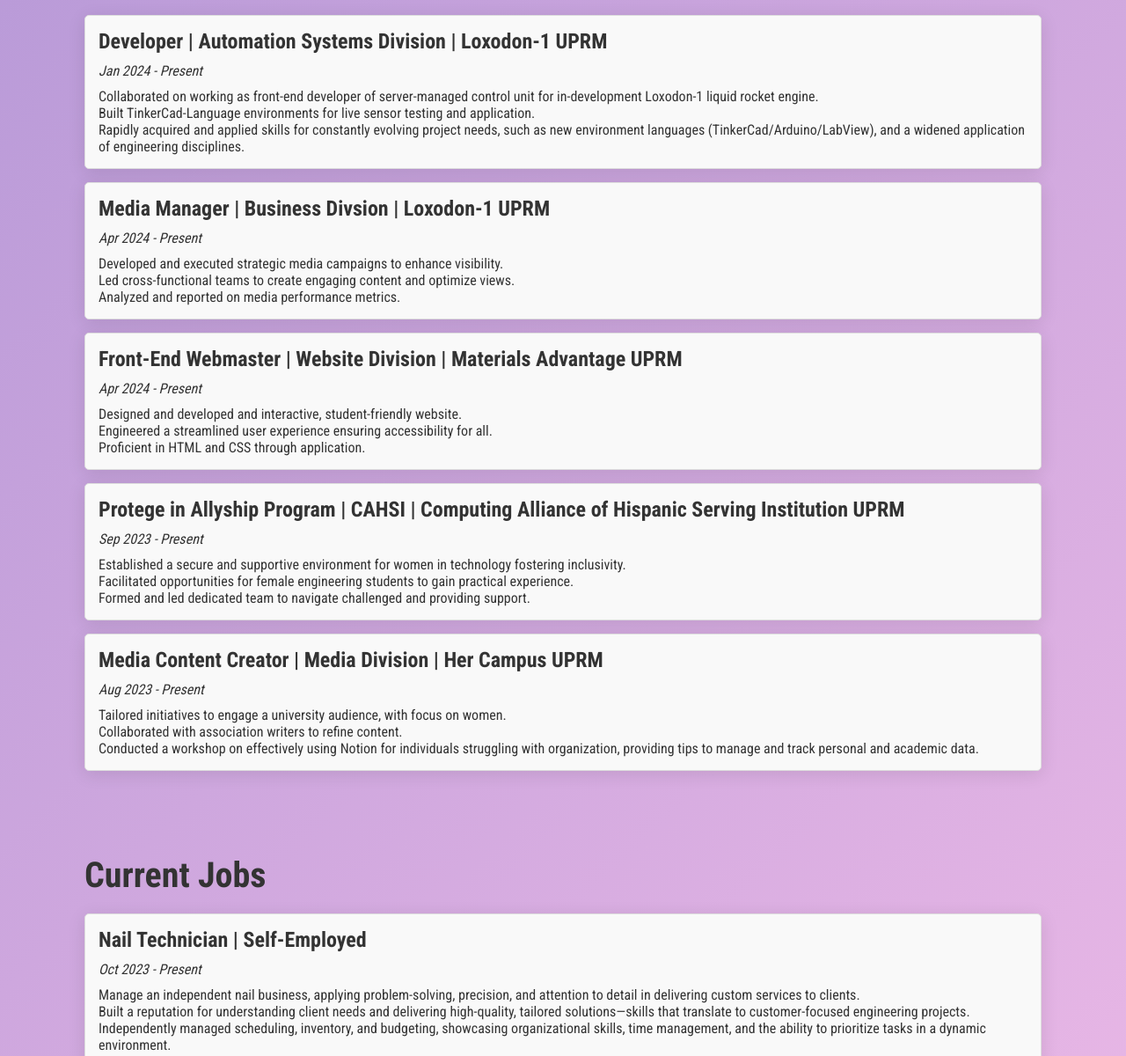
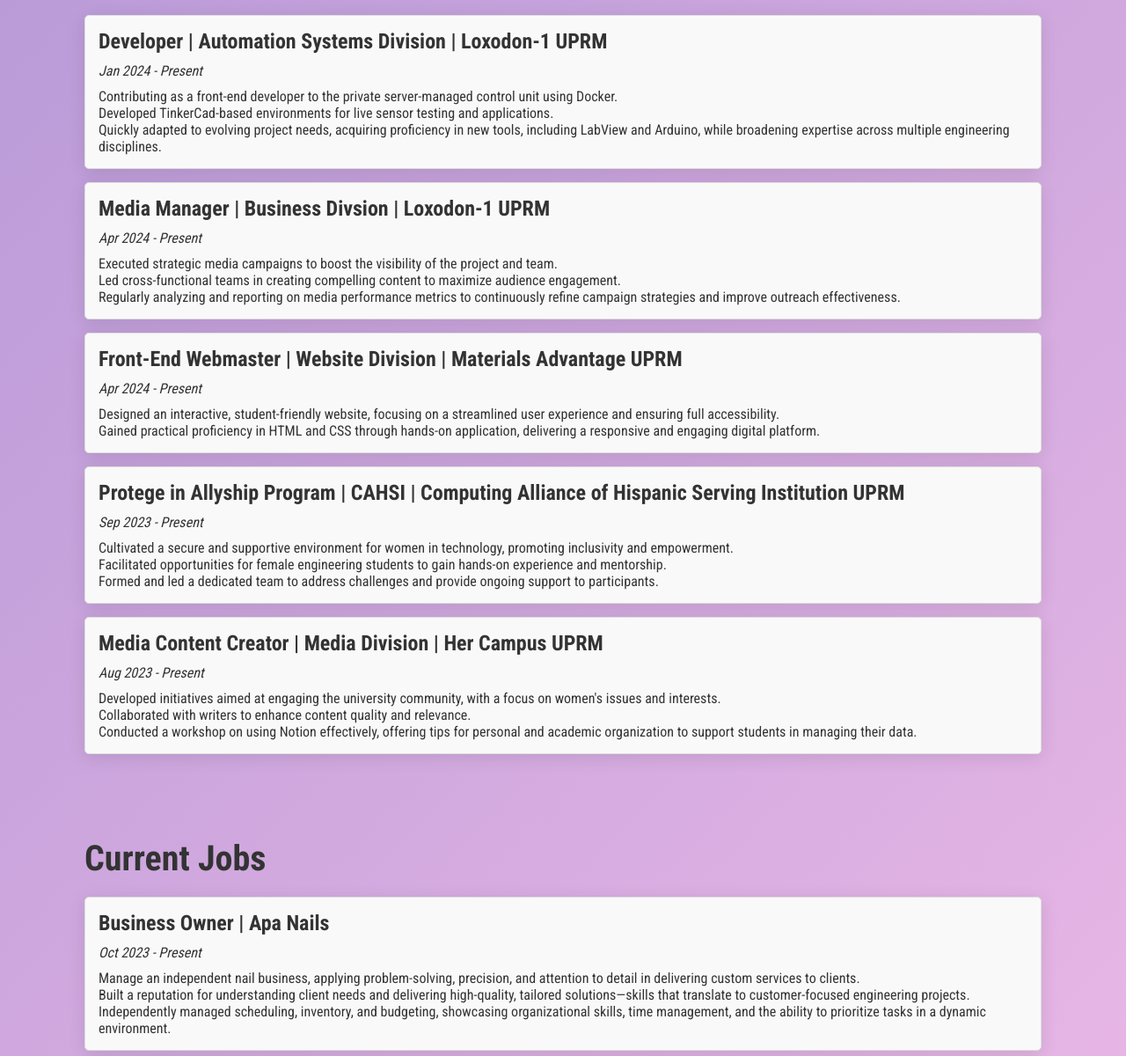
Before and after one commit to ana-guevara/MyPortfolio, a plain HTML site: page index.html in a window 1280 px wide. Shown: the part 1400-2600 px from the top of the page at 88% size. Drawn offline with Linux system fonts and the light colour scheme.

Commit message:
Update index.html

```diff
--- a/index.html
+++ b/index.html
@@ -19,7 +19,7 @@
     <header>
         <div class="container">
             <h1>Ana C. Guevara Guzman </h1>
-            <p>Front-End Developer | Student | Programmer</p>
+            <p>Full-Stack Developer | Student | Programmer</p>
             <nav>
                 <ul>
                     <li><a href="#about">About Me</a></li>
@@ -81,27 +81,26 @@
             <h3>Developer | Automation Systems Division | Loxodon-1 UPRM</h3>
             <p><em>Jan 2024 - Present</em></p>
             <ul>
-                <li>Collaborated on working as front-end developer of server-managed control unit for in-development Loxodon-1 liquid rocket engine.</li>
-                <li>Built TinkerCad-Language environments for live sensor testing and application.</li>
-                <li>Rapidly acquired and applied skills for constantly evolving project needs, such as new environment languages (TinkerCad/Arduino/LabView), and a widened application of engineering disciplines.</li>
+                <li>Contributing as a front-end developer to the private server-managed control unit using Docker.</li>
+                <li>Developed TinkerCad-based environments for live sensor testing and applications.</li>
+                <li>Quickly adapted to evolving project needs, acquiring proficiency in new tools, including LabView and Arduino, while broadening expertise across multiple engineering disciplines.</li>
             </ul>
         </div>
         <div class="job">
             <h3>Media Manager | Business Divsion | Loxodon-1 UPRM </h3>
             <p><em>Apr 2024 - Present</em></p>
             <ul>
-                <li>Developed and executed strategic media campaigns to enhance visibility.</li>
-                <li>Led cross-functional teams to create engaging content and optimize views.</li>
-                <li>Analyzed and reported on media performance metrics.</li>
+                <li>Executed strategic media campaigns to boost the visibility of the project and team.</li>
+                <li>Led cross-functional teams in creating compelling content to maximize audience engagement.</li>
+                <li>Regularly analyzing and reporting on media performance metrics to continuously refine campaign strategies and improve outreach effectiveness.</li>
             </ul>
         </div>
         <div class="job">
             <h3>Front-End Webmaster | Website Division | Materials Advantage UPRM</h3>
             <p><em>Apr 2024 - Present</em></p>
             <ul>
-                <li>Designed and developed and interactive, student-friendly website.</li>
-                <li>Engineered a streamlined user experience ensuring accessibility for all.</li>
-                <li>Proficient in HTML and CSS through application. </li>
+                <li>Designed an interactive, student-friendly website, focusing on a streamlined user experience and ensuring full accessibility.</li>
+                <li>Gained practical proficiency in HTML and CSS through hands-on application, delivering a responsive and engaging digital platform.</li>
             </ul>
         </div>
         </div>
@@ -109,18 +108,18 @@
             <h3>Protege in Allyship Program | CAHSI | Computing Alliance of Hispanic Serving Institution UPRM</h3>
             <p><em>Sep 2023 - Present</em></p>
             <ul>
-                <li>Established a secure and supportive environment for women in technology fostering inclusivity.</li>
-                <li>Facilitated opportunities for female engineering students to gain practical experience.</li>
-                <li>Formed and led dedicated team to navigate challenged and providing support. </li>
+                <li>Cultivated a secure and supportive environment for women in technology, promoting inclusivity and empowerment.</li>
+                <li>Facilitated opportunities for female engineering students to gain hands-on experience and mentorship.</li>
+                <li>Formed and led a dedicated team to address challenges and provide ongoing support to participants.</li>
             </ul>
         </div>
         <div class="job">
             <h3>Media Content Creator | Media Division | Her Campus UPRM</h3>
             <p><em>Aug 2023 - Present</em></p>
             <ul>
-                <li>Tailored initiatives to engage a university audience, with focus on women.</li>
-                <li>Collaborated with association writers to refine content.</li>
-                <li>Conducted a workshop on effectively using Notion for individuals struggling with organization, providing tips to manage and track personal and academic data.</li>
+               <li>Developed initiatives aimed at engaging the university community, with a focus on women's issues and interests.</li>
+               <li>Collaborated with writers to enhance content quality and relevance.</li>
+               <li>Conducted a workshop on using Notion effectively, offering tips for personal and academic organization to support students in managing their data.</li>
             </ul>
         </div>
     </section>
@@ -128,7 +127,7 @@
     <section id="jobs" class="container">
     <h2>Current Jobs</h2>
     <div class="job">
-        <h3>Nail Technician | Self-Employed</h3>
+        <h3>Business Owner | Apa Nails</h3>
         <p><em>Oct 2023 - Present</em></p>
         <ul>
             <li>Manage an independent nail business, applying problem-solving, precision, and attention to detail in delivering custom services to clients.</li>
```
